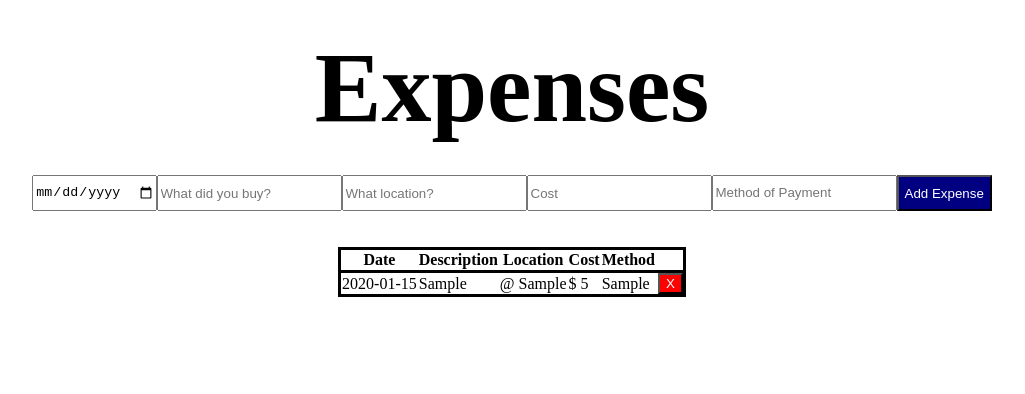
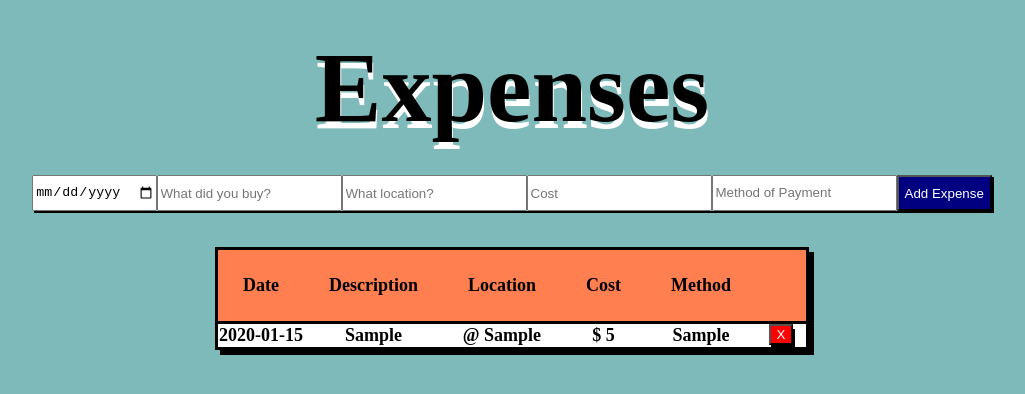
Before and after one commit to ajprado12/Expense-Tracker, a plain HTML site: page index.html in a window 1280 px wide. Both pictures are taken after typing "2020-01-15", "Sample", "Sample", "5", "Sample" into the empty fields and a click on the input "Add Expense". Shown: the whole page, without its empty margins (128-1153 px from the left). Drawn offline with Linux system fonts and the light colour scheme.

Commit message:
Added CSS

```diff
--- a/index.html
+++ b/index.html
@@ -59,6 +59,7 @@
             <th>Location</th>
             <th>Cost</th>
             <th>Method</th>
+            <th></th>
           </tr>
           <br />
           <br />
--- a/script.js
+++ b/script.js
@@ -24,6 +24,7 @@ function createMyEntry(text) {
   deleteButton.textContent = "X";
   deleteButton.style.color = "white";
   deleteButton.style.backgroundColor = "red";
+  deleteButton.style.boxShadow = "2px 5px black";
   deleteButton.addEventListener("click", function () {
     row.remove();
   });
@@ -33,13 +34,11 @@ function createMyEntry(text) {
   var cell3 = row.insertCell(2);
   var cell4 = row.insertCell(3);
   var cell5 = row.insertCell(4);
-  var cell6 = row.insertCell(5);
   cell1.innerHTML = datePurchaseMade.value;
   cell2.innerHTML = whatWasBought.value;
   cell3.innerHTML = "@ " + whereItWasBought.value;
   cell4.innerHTML = "$ " + forHowMuch.value;
   cell5.innerHTML = howWasItPaid.waysToPay.value;
-  // cell6.innerHTML = (deleteButton.value)
   row.appendChild(deleteButton);
   return table;
 }
--- a/style.css
+++ b/style.css
@@ -1,33 +1,51 @@
+body {
+  background-color: rgb(127, 186, 186);
+}
 #inputContainer {
   margin: auto;
   width: fit-content;
   display: flex;
+  box-shadow: 2px 2px;
 }
-
 #myExpenses {
   font-size: xx-large;
   margin-top: 10%;
   text-align: center;
 }
-
 h1 {
   font-size: 100px;
   margin: 30px;
   text-align: center;
+  text-shadow: 1px 7px white;
 }
-
 #header {
   border: 3px solid;
   border-collapse: collapse;
 }
-#inputTable {
-  border: 3px solid;
-  border-collapse: collapse;
-}
-
 #myTable {
   margin: auto;
   width: fit-content;
-  border: 1px solid;
+  border: 3px solid;
+  border-collapse: collapse;
+  background-color: white;
+  box-shadow: 5px 5px;
+}
+#inputTable {
+  border: 3px solid;
+  border-spacing: 10px;
   border-collapse: collapse;
 }
+th {
+  padding: 25px;
+  text-align: center;
+  font-size: large;
+  border: 10px;
+  background-color: coral;
+}
+tbody {
+  padding: 10px;
+  text-align: center;
+  border-style: inherit;
+  font-weight: bolder;
+  font-size: large;
+}
```
